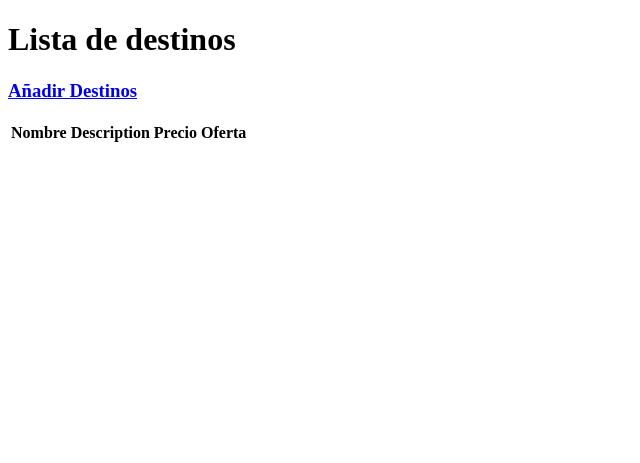
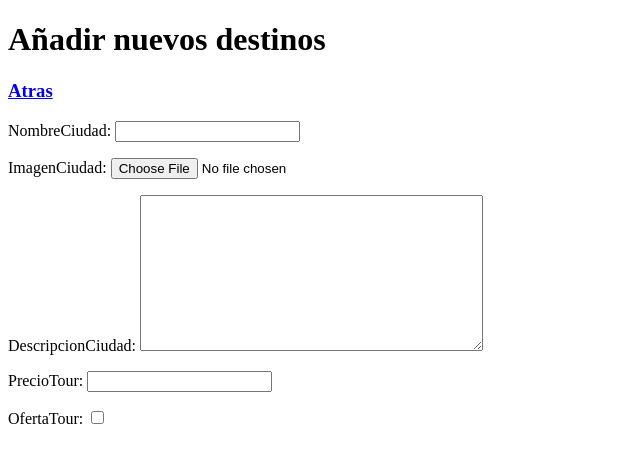
Before and after one commit to avillaq/Sistema-Viajes-Simple, a Django app: a page that uses templates/añadir_destinos.html in a window 1280 px wide. Shown: the top 463 px of the page, without its empty margins (0-640 px from the left). Run offline with Django 5.2, Linux system fonts and the light colour scheme; lists and menus that the app fills with data are empty.

Commit message:
Se crea un formulario en el template añadir_destinos usando el formulario creado en forms.oy

```diff
--- a/templates/añadir_destinos.html
+++ b/templates/añadir_destinos.html
@@ -2,23 +2,14 @@
 
 {% block content %}
 
-    <h1>Lista de destinos</h1>
-    <h3><a href="travello/añadir_destinos">Añadir Destinos</a></h3>
+    <h1>Añadir nuevos destinos</h1>
+    <h3><a href="/travello/lista_destinos">Atras</a></h3>
 
-    <table>
-        <thead>
-            <tr>
-                <th>Nombre</th>
-                <th>Description</th>
-                <th>Precio</th>
-                <th>Oferta</th>
-                <th></th>
-            </tr>
-        </thead>
-        <tbody>
+    <form action="" method="post">
+        {% csrf_token %}
+        {{ form.as_p }}
+    </form>
 
-        </tbody>
-    </table>
 
 
 {% endblock %}
--- a/travello/views.py
+++ b/travello/views.py
@@ -1,6 +1,7 @@
 from django.shortcuts import render
 from django.http import HttpResponse
 from .models import DestinosTuristicos
+from .forms import DestinosTuristicosForm
 
 # Create your views here.
 def index(request):
@@ -12,4 +13,5 @@ def lista_destinos(request):
     return render(request, 'lista_destinos.html', {'dests': dests})
 
 def añadir_destinos(request):
-    return render(request, 'añadir_destinos.html')
+    form = DestinosTuristicosForm()
+    return render(request, 'añadir_destinos.html', {'form':form})
```
